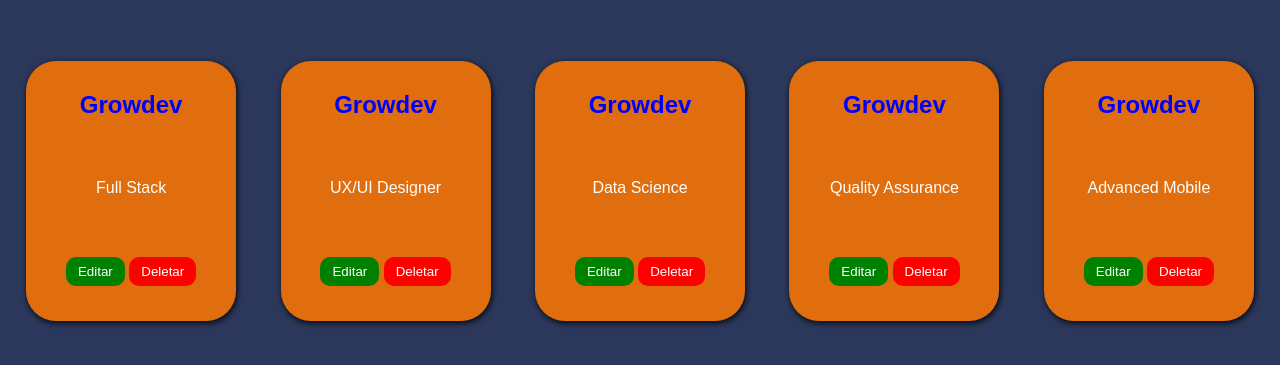
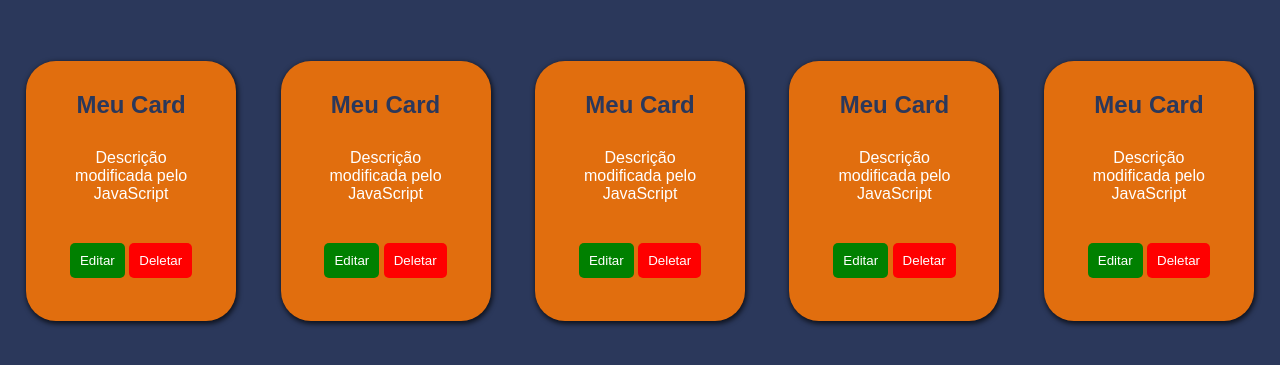
Before and after one commit to GabrielCarneiro098/growdev-modulo-front-end-II, a plain HTML site: page manipulação de DOM II/index.html in a window 1280 px wide. Shown: the part 159-524 px from the top of the page. Drawn offline with Linux system fonts and the light colour scheme.

Commit message:
Correção

```diff
--- a/manipulação de DOM I/atividade 2/style.css
+++ b/manipulação de DOM I/atividade 2/style.css
@@ -1,5 +1,6 @@
 body {
   display: flex;
+  gap: 20px;
   align-items: center;
   justify-content: center;
   height: 100vh;
--- a/manipulação de DOM II/index.html
+++ b/manipulação de DOM II/index.html
@@ -13,45 +13,34 @@
       <div class="card">
         <h2 class="titulo-card">Growdev</h2>
         <p class="descricao-card">Full Stack</p>
-        <div class="btn">
-          <button onclick="editarCard()" class="botao-editar">Editar</button>
-          <button class="botao-apagar">Deletar</button>
-        </div>
+        <button class="botao-editar">Editar</button>
+        <button class="botao-apagar">Deletar</button>
       </div>
       <div class="card">
         <h2 class="titulo-card">Growdev</h2>
         <p class="descricao-card">UX/UI Designer</p>
-        <div class="btn">
-          <button onclick="editarCard()" class="botao-editar">Editar</button>
-          <button class="botao-apagar">Deletar</button>
-        </div>
+        <button class="botao-editar">Editar</button>
+        <button class="botao-apagar">Deletar</button>
       </div>
       <div class="card">
         <h2 class="titulo-card">Growdev</h2>
         <p class="descricao-card">Data Science</p>
-        <div class="btn">
-          <button onclick="editarCard()" class="botao-editar">Editar</button>
-          <button class="botao-apagar">Deletar</button>
-        </div>
+        <button class="botao-editar">Editar</button>
+        <button class="botao-apagar">Deletar</button>
       </div>
       <div class="card">
         <h2 class="titulo-card">Growdev</h2>
         <p class="descricao-card">Quality Assurance</p>
-        <div class="btn">
-          <button onclick="editarCard()" class="botao-editar">Editar</button>
-          <button class="botao-apagar">Deletar</button>
-        </div>
+        <button class="botao-editar">Editar</button>
+        <button class="botao-apagar">Deletar</button>
       </div>
       <div class="card">
         <h2 class="titulo-card">Growdev</h2>
         <p class="descricao-card">Advanced Mobile</p>
-        <div class="btn">
-          <button class="botao-editar" onclick="editarCard()">Editar</button>
-          <button class="botao-apagar" onclick="removerCard()">Deletar</button>
-        </div>
+        <button class="botao-editar">Editar</button>
+        <button class="botao-apagar">Deletar</button>
       </div>
     </div>
-
     <script src="./script.js"></script>
   </body>
 </html>
--- a/manipulação de DOM II/script.js
+++ b/manipulação de DOM II/script.js
@@ -1,12 +1,59 @@
+const cards = document.querySelectorAll(".card");
+const titulos = document.querySelectorAll(".titulo-card");
+const textos = document.querySelectorAll(".descricao-card");
+const botoes = document.querySelectorAll("button");
+const botoesEditar = document.querySelectorAll(".botao-editar");
+const botoesDeletar = document.querySelectorAll(".botao-apagar");
+
+cards.forEach((card) => {
+  card.style.backgroundColor = "#e16e0e";
+});
+
+titulos.forEach((titulo) => {
+  titulo.innerText = "Meu Card";
+  titulo.style.color = "#2b385b";
+});
+
+textos.forEach((texto) => {
+  texto.innerHTML = "Descrição modificada pelo JavaScript";
+  texto.style.color = "white";
+  texto.style.position = "relative";
+  texto.style.top = "30px";
+});
+
+botoes.forEach((botao) => {
+  botao.style.position = "relative";
+  botao.style.top = "70px";
+});
+
+botoesEditar.forEach((botao) => {
+  botao.style.padding = "10px";
+  botao.style.backgroundColor = "green";
+  botao.style.borderRadius = "5px";
+  botao.style.border = "0";
+  botao.style.color = "white";
+  botao.setAttribute("onclick", "editarCard()");
+});
+
+botoesDeletar.forEach((botao) => {
+  botao.style.padding = "10px";
+  botao.style.backgroundColor = "red";
+  botao.style.borderRadius = "5px";
+  botao.style.border = "0";
+  botao.style.color = "white";
+  botao.setAttribute("onclick", "apagarCard()");
+});
+
 function editarCard() {
-  let text = prompt("Digite o texto a ser alterado!");
-  let afirmacao = confirm("Tem certeza que deseja alterar o card?");
-  if (afirmacao) {
-    document.getElementById("descricao-card").innerText = text;
+  alert("Clicou em editar");
+}
+
+function apagarCard() {
+  var certeza = confirm("Tem certeza que deseja deletar este card?");
+
+  if (certeza) {
+    alert("Comfirmado!");
+  } else {
+    alert("Cancelou!");
   }
 }
-
-let teste = document.querySelectorAll(".descricao-card");
-console.log(teste);
-
-function deletarCard() {}
--- a/manipulação de DOM II/style.css
+++ b/manipulação de DOM II/style.css
@@ -7,16 +7,6 @@
   width: 100vw;
   height: 100vh;
   background-color: #2b385b;
-  color: white;
-}
-
-h2 {
-  color: blue;
-}
-
-p {
-  position: relative;
-  top: 60px;
 }
 
 #container {
@@ -35,29 +25,9 @@
   display: inline-block;
   text-align: center;
   border-radius: 30px;
-  background-color: rgb(225, 110, 14);
   box-shadow: 1px 2px 5px 1px rgba(0, 0, 0, 0.68);
 }
 
-button {
-  border-radius: 10px;
-  padding: 7px 12px;
-  color: white;
-  border: 0;
+.card-orange {
+  background-color: #e16e0e;
 }
-
-.botao-editar {
-  background-color: green;
-}
-
-.botao-apagar {
-  background-color: red;
-}
-
-.btn {
-  display: inline-block;
-  text-align: center;
-  border-radius: 10px;
-  position: relative;
-  top: 120px;
-}
```
